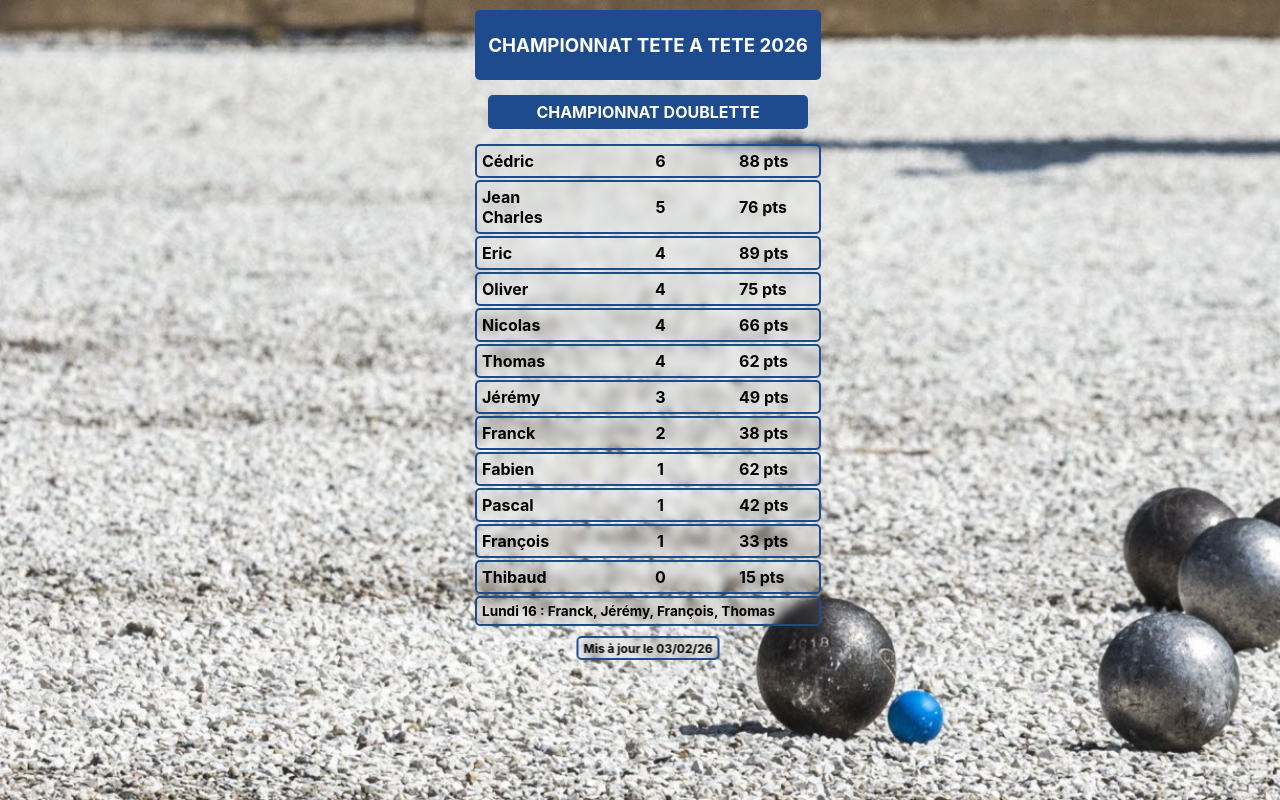
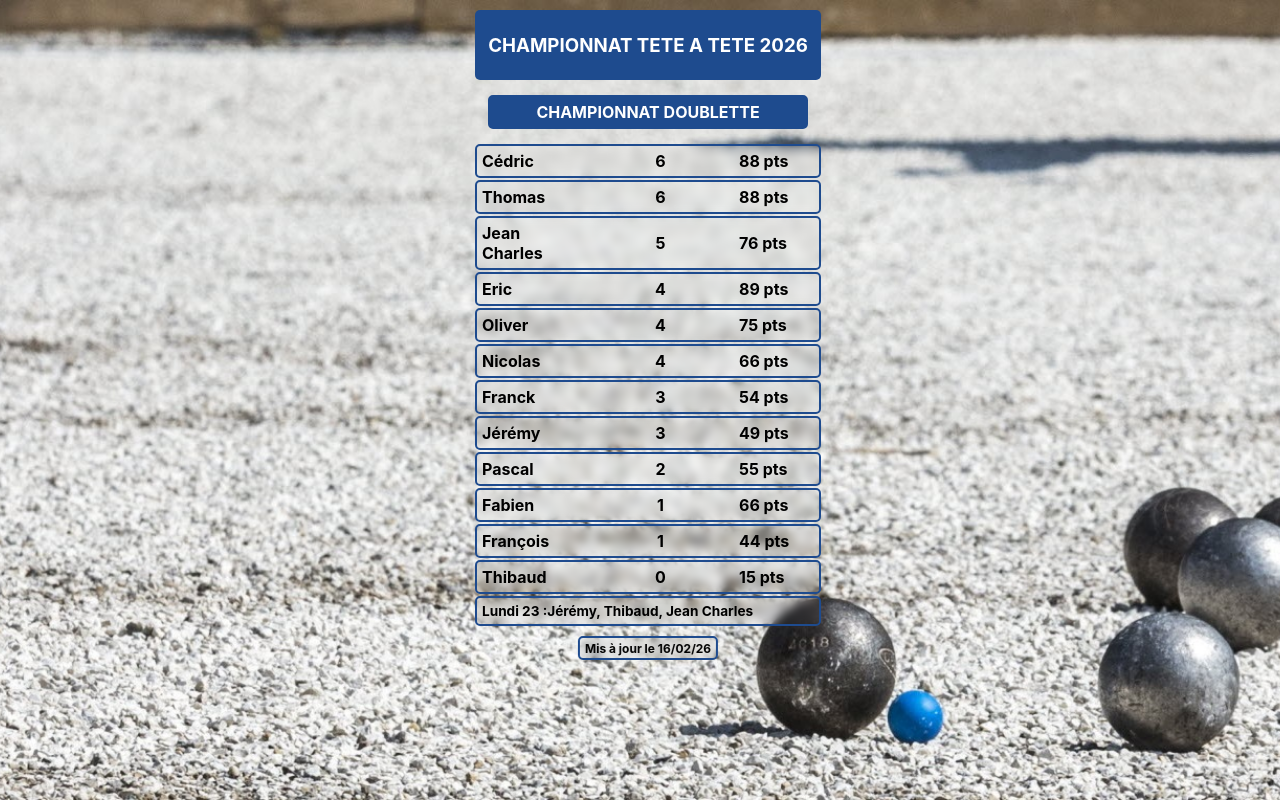
Before and after one commit to ThibaudMis/petanque, a plain HTML site: page index.html in a window 1280 px wide. Drawn offline with Linux system fonts and the light colour scheme.

Commit message:
Update index.html

```diff
--- a/index.html
+++ b/index.html
@@ -17,7 +17,7 @@
 		</h3></div>
 
 
-		<div class="joueur " id="Cedric" data-score="6">
+		<div class="joueur " id="Cedric" data-score="6.1">
 				<div class="nom"> Cédric </div>
 				<div class="vic"> 6 </div>
 				<div class="pts"> 88 pts</div>
@@ -28,22 +28,22 @@
 				<div class="vic"> 4 </div>
 				<div class="pts"> 89 pts</div>
 
-		<div class="joueur " id="Franck" data-score="2.2">
+		<div class="joueur " id="Franck" data-score="3.1">
 				<div class="nom"> Franck </div>
-				<div class="vic"> 2 </div>
-				<div class="pts"> 38 pts</div>
+				<div class="vic"> 3 </div>
+				<div class="pts"> 54 pts</div>
 		</div>
 
 		<div class="joueur " id="Francois" data-score="1">
 				<div class="nom"> François </div>
 				<div class="vic"> 1 </div>
-				<div class="pts"> 33 pts</div>
+				<div class="pts"> 44 pts</div>
 		</div>
 
 		<div class="joueur " id="Fabien" data-score="1.2">
 				<div class="nom"> Fabien </div>
 				<div class="vic"> 1 </div>
-				<div class="pts"> 62 pts</div>
+				<div class="pts"> 66 pts</div>
 		</div>
 
 		<div class="joueur " id="Jean Charles" data-score="5">
@@ -70,10 +70,10 @@
 				<div class="pts"> 75 pts</div>
 		</div>
 
-		<div class="joueur " id="Pascal" data-score="1.2">
+		<div class="joueur " id="Pascal" data-score="2">
 				<div class="nom"> Pascal </div>
-				<div class="vic"> 1 </div>
-				<div class="pts"> 42 pts</div>
+				<div class="vic"> 2 </div>
+				<div class="pts"> 55 pts</div>
 		</div>
 
 		<div class="joueur " id="Thibaud" data-score="0">
@@ -82,16 +82,16 @@
 				<div class="pts"> 15 pts</div>
 		</div>
 
-		<div class="joueur " id="Thomas" data-score="4">
+		<div class="joueur " id="Thomas" data-score="6">
 				<div class="nom"> Thomas </div>
-				<div class="vic"> 4 </div>
-				<div class="pts"> 62 pts</div>
+				<div class="vic"> 6 </div>
+				<div class="pts"> 88 pts</div>
 		</div>
 
 	</div>
 	<div class="joueur" >
 
-			<div class="next"> Lundi 16 : Franck, Jérémy, François, Thomas</div>
+			<div class="next"> Lundi 23 :Jérémy, Thibaud, Jean Charles</div>
 
 	    </div>
 		<div  class="btn ">
@@ -123,7 +123,7 @@
 	</script>
 
 <footer>
-        <p>Mis à jour le 03/02/26</p>
+        <p>Mis à jour le 16/02/26</p>
 
     </footer>
 
```
